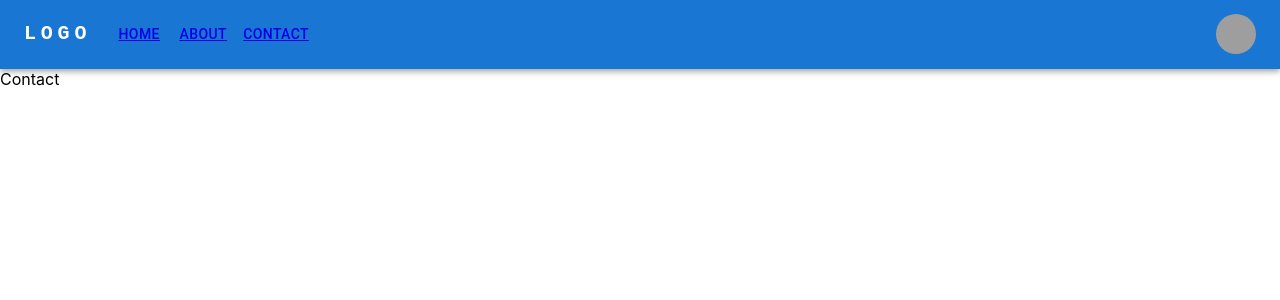
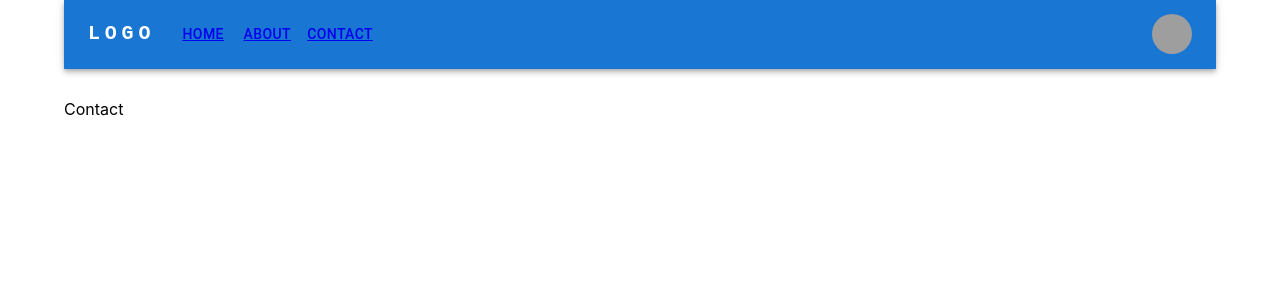
Before and after one commit to ozodbekw/react-test, a React (Vite) app: page /contact in a window 1280 px wide. Shown: the top 300 px of the page. Built offline with nearby package versions, Linux system fonts and the light colour scheme; grey boxes are pictures that could not be loaded.

Commit message:
refactor: update layout structure and styling for MainLayout and ProductList components

```diff
--- a/src/components/ProductList.tsx
+++ b/src/components/ProductList.tsx
@@ -20,9 +20,15 @@ function ProductList() {
 
   return (
     <Box sx={{ flexGrow: 1 }}>
-      <Grid container spacing={2}>
+      <Grid
+        container
+        spacing={2}
+        style={{ height: "100vh" }}
+        alignItems="center"
+        justifyContent="center"
+      >
         {products.map((p) => (
-          <Grid key={p.id}>
+          <Grid key={p.id} size={{ xs: 3 }}>
             <Link to={`/product/${p.id}`}>
               <Card product={p} />
             </Link>
--- a/src/index.css
+++ b/src/index.css
@@ -22,6 +22,10 @@ html, body, #root {
   width: 100%;
 }
 
+.main-section{
+  margin-top: 30px;
+  margin-bottom: 30px;
+}
 
 body {
   margin: 0;
--- a/src/layouts/MainLayout.tsx
+++ b/src/layouts/MainLayout.tsx
@@ -1,14 +1,15 @@
 import { Outlet } from "react-router-dom";
 import Navbar from "../components/Navbar";
+import { Container } from "@mui/material";
 
 function MainLayout() {
   return (
-    <>
+    <Container maxWidth="lg">
       <Navbar />
-      <main>
+      <main className="main-section">
         <Outlet />
       </main>
-    </>
+    </Container>
   );
 }
 
```
